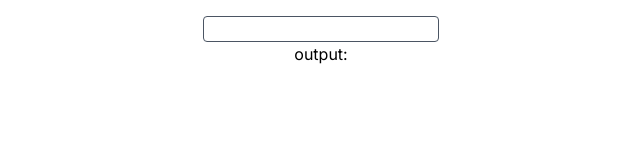
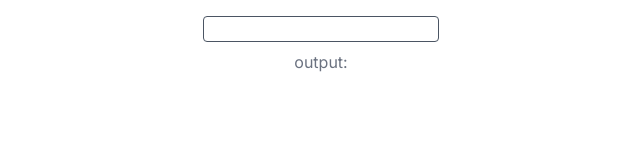
Before and after one commit to Mashoodgondal/-Comprehensive-Learning-Repository, a Next.js app in the folder nextdeep/: page /targetValue in a window 1280 px wide. Shown: the top 160 px of the page, without its empty margins (319-959 px from the left). Built offline with nearby package versions, Linux system fonts and the light colour scheme.

Commit message:
target value

```diff
--- a/nextdeep/app/targetValue/page.js
+++ b/nextdeep/app/targetValue/page.js
@@ -8,14 +8,13 @@ const Getvalue = () => {
   };
   return (
     <div>
-      {" "}
       <div className="m-4 text-center ">
         <input
-          className="border border-gray-600 rounded"
+          className="border border-gray-600 rounded focuc:outline-blue-400"
           type="text"
           onChange={changehandler}
         ></input>
-        <h2>output:{name}</h2>
+        <h2 className="mt-2 font-bolt text-gray-500">output:{name}</h2>
       </div>
     </div>
   );
```
